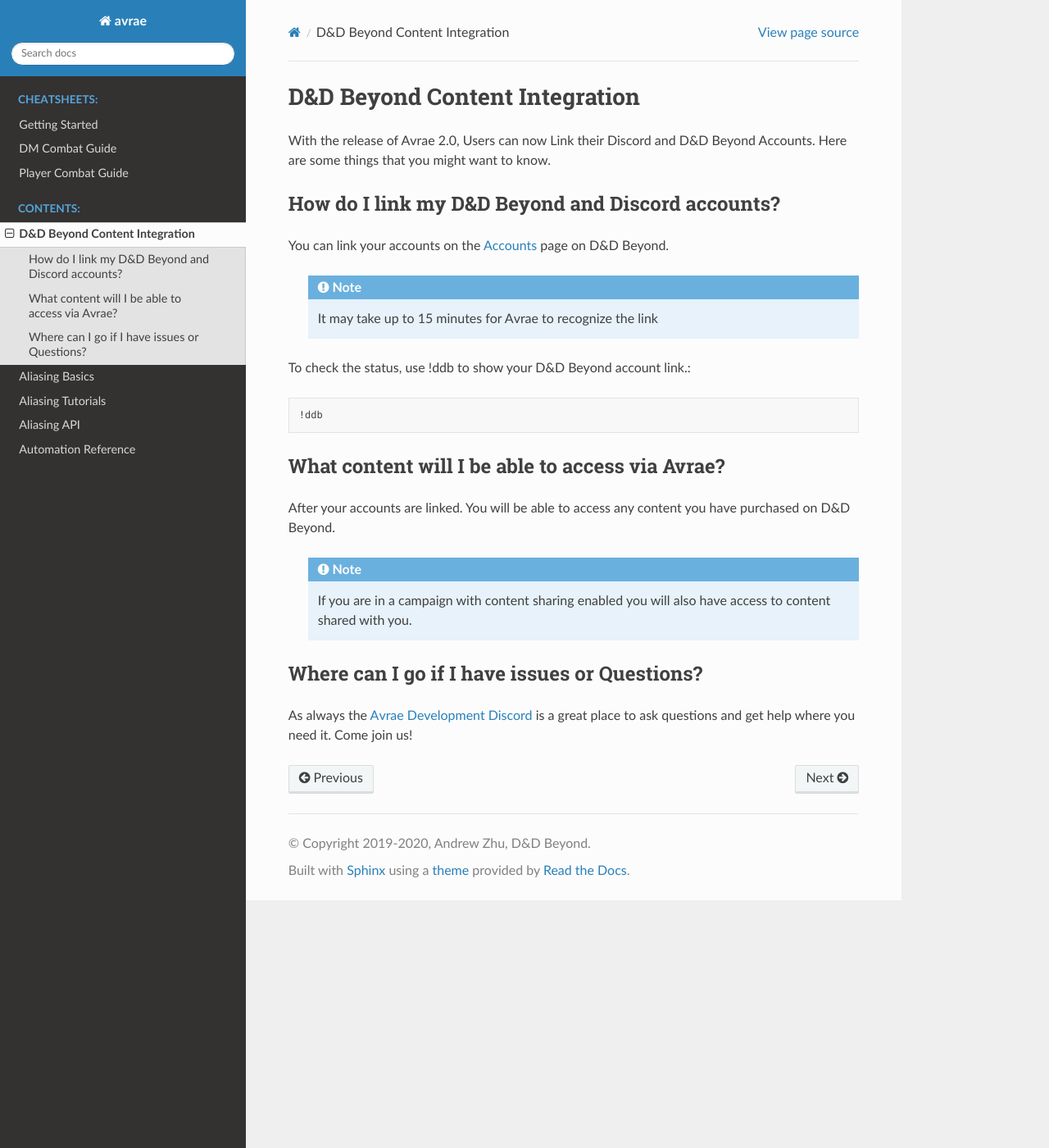
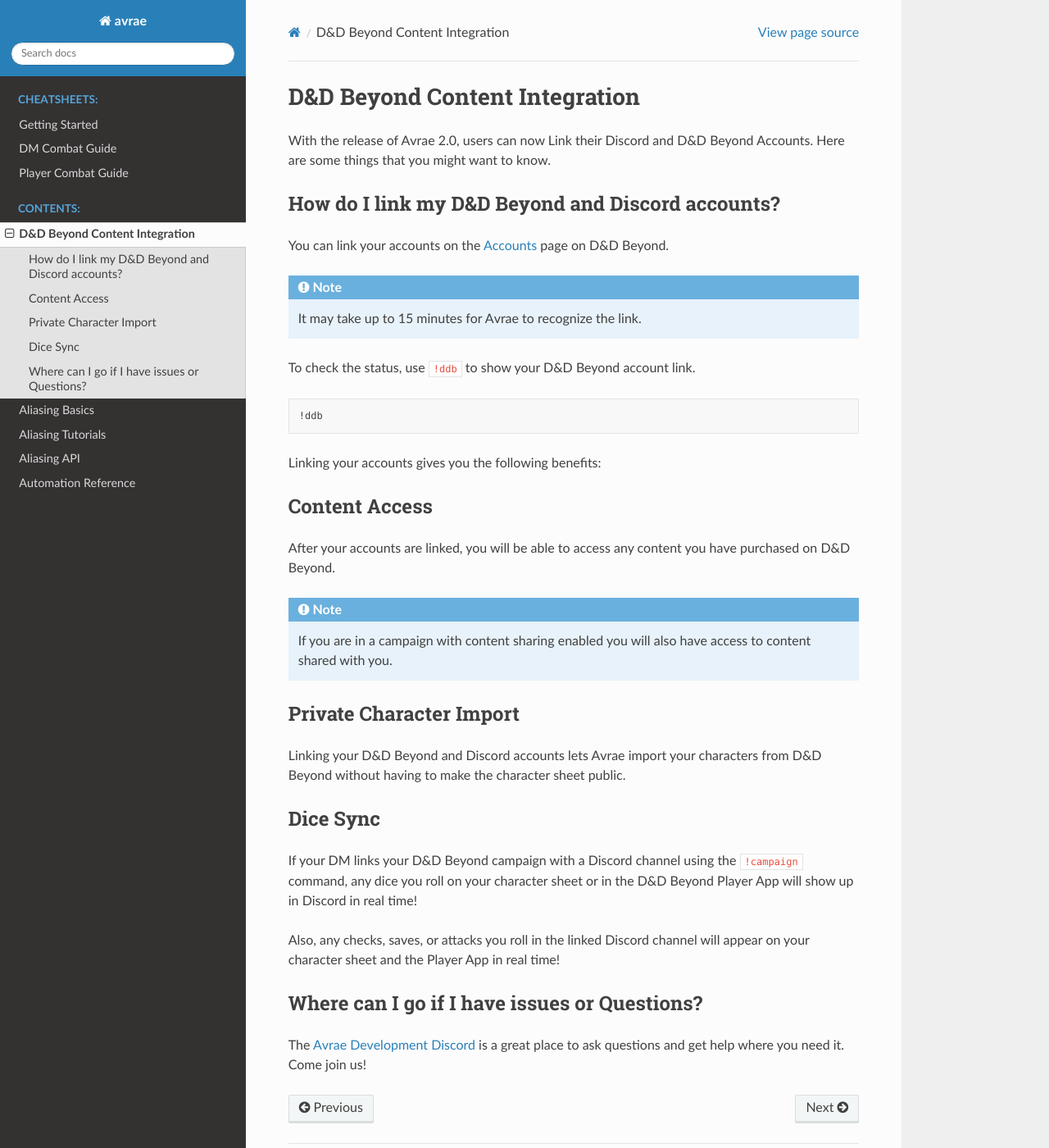
Before and after one commit to avrae/avrae, a Sphinx documentation site: the page built from docs/ddb.rst, in a window 1280 px wide and 1400 px high. Shown: the whole window at 82% size. Built offline with Sphinx 7.4.7 and the Read the Docs theme 2.0.0, drawn with Linux system fonts in a browser that asks for light colours.

Commit message:
update docs

```diff
--- a/docs/cheatsheets/get_started.rst
+++ b/docs/cheatsheets/get_started.rst
@@ -43,6 +43,10 @@ To add a character from D&D Beyond, use the following command::
 
   !beyond https://ddb.ac/characters/...
 
+.. note::
+    If you link your D&D Beyond and Discord accounts and your DM links your campaign to a channel, your character's
+    rolls made on D&D Beyond or the Player App will appear in Discord!
+
 Dicecloud
 ^^^^^^^^^
 To add a character from Dicecloud, use the following command::
--- a/docs/ddb.rst
+++ b/docs/ddb.rst
@@ -1,31 +1,46 @@
 D&D Beyond Content Integration
 ==============================
 
-With the release of Avrae 2.0, Users can now Link their Discord and D&D Beyond Accounts. Here are some things that you might want to know.
+With the release of Avrae 2.0, users can now Link their Discord and D&D Beyond Accounts. Here are some things that you might want to know.
 
 How do I link my D&D Beyond and Discord accounts?
 -------------------------------------------------
 
 You can link your accounts on the `Accounts <https://www.dndbeyond.com/account>`_ page on D&D Beyond.
 
-  .. note::
+.. note::
+    It may take up to 15 minutes for Avrae to recognize the link.
 
-  	It may take up to 15 minutes for Avrae to recognize the link
+To check the status, use ``!ddb`` to show your D&D Beyond account link.
 
-To check the status, use !ddb to show your D&D Beyond account link.::
+.. code-block:: text
 
-  !ddb
+    !ddb
 
-What content will I be able to access via Avrae?
--------------------------------------------------
+Linking your accounts gives you the following benefits:
 
-After your accounts are linked.  You will be able to access any content you have purchased on D&D Beyond.
+Content Access
+--------------
+After your accounts are linked, you will be able to access any content you have purchased on D&D Beyond.
 
-  .. note::
+.. note::
+    If you are in a campaign with content sharing enabled you will also have access to content shared with you.
 
-    If you are in a campaign with content sharing enabled you will also have access to content shared with you.
+Private Character Import
+------------------------
+Linking your D&D Beyond and Discord accounts lets Avrae import your characters from D&D Beyond without having to
+make the character sheet public.
+
+Dice Sync
+---------
+If your DM links your D&D Beyond campaign with a Discord channel using the ``!campaign`` command, any dice you roll
+on your character sheet or in the D&D Beyond Player App will show up in Discord in real time!
+
+Also, any checks, saves, or attacks you roll in the linked Discord channel will appear on your character sheet and
+the Player App in real time!
+
 
 Where can I go if I have issues or Questions?
 ----------------------------------------------
-
-As always the `Avrae Development Discord <https://support.avrae.io>`_ is a great place to ask questions and get help where you need it.  Come join us!
+The `Avrae Development Discord <https://support.avrae.io>`_ is a great place to ask questions and get help where
+you need it. Come join us!
```
Also changed, not shown: 1 other file.
